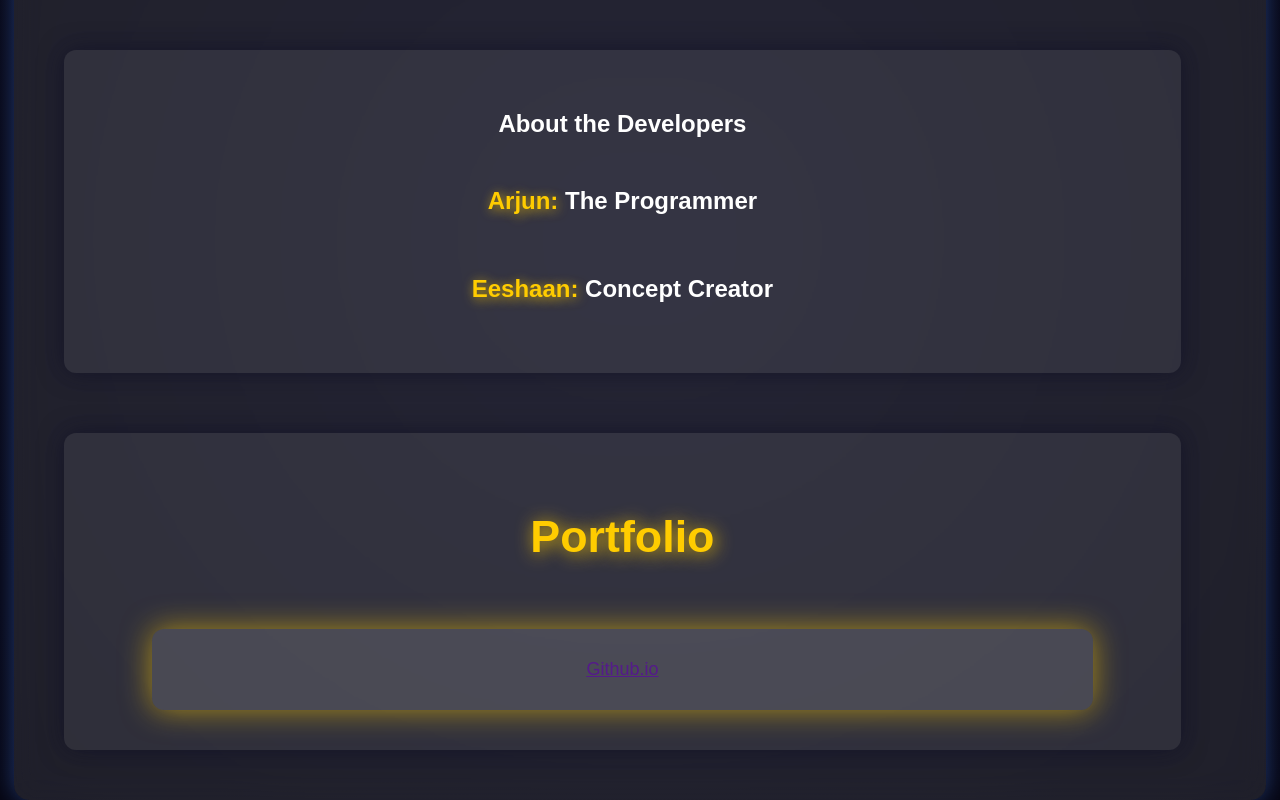
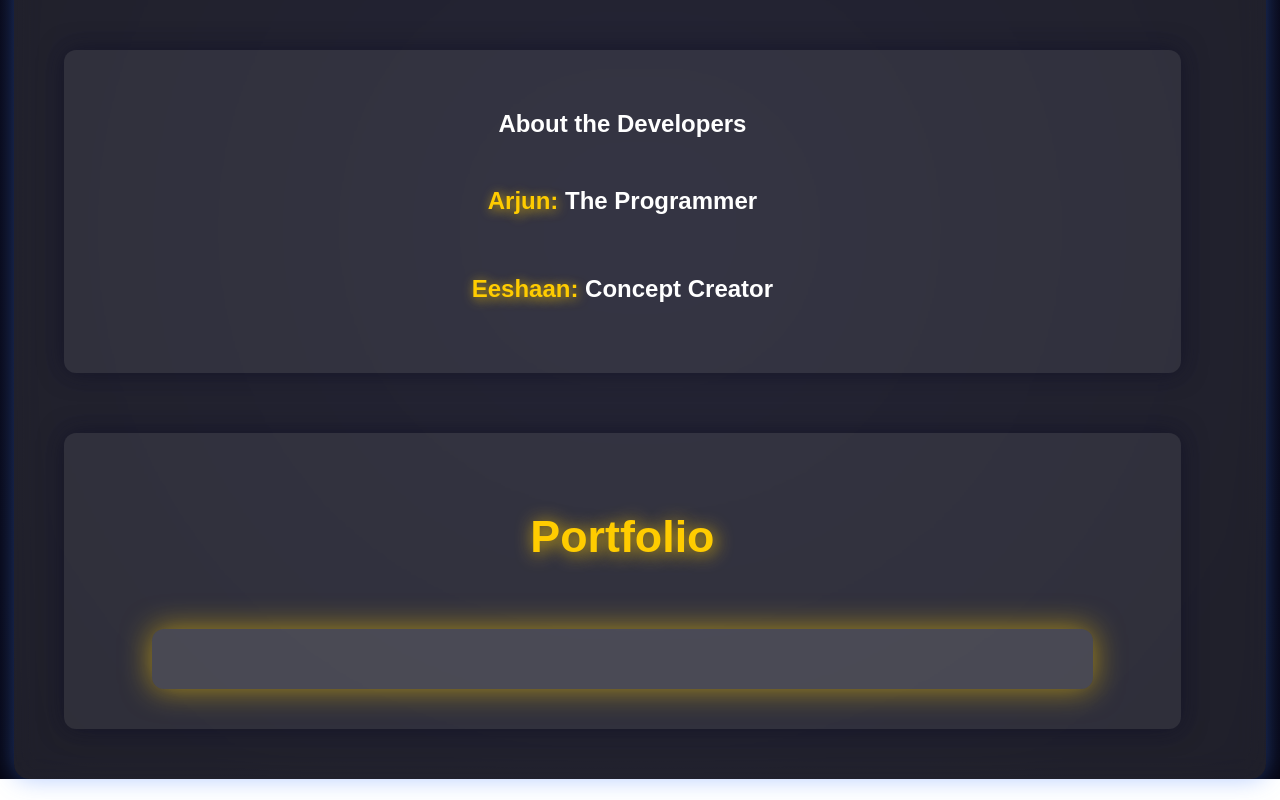
Before and after one commit to ArjunDev95/BlueMoonStudio, a plain HTML site: page index.html in a window 1280 px wide. Shown: the part 322-1122 px from the top of the page. After the commit the page ends 1101 px from the top, so only its background shows below. Drawn offline with Linux system fonts and the light colour scheme.

Commit message:
index.html

```diff
--- a/index.html
+++ b/index.html
@@ -183,7 +183,7 @@
                 <div class="portfolio-desc"></div>
                 <div class="portfolio-desc"></div>
                 <div class="portfolio-desc"></div>
-                <div class="portfolio-desc"> <a href="">Github.io</a></div>
+                <div class="portfolio-desc"> <a href=""></a></div>
 
             </div>
         </div>
```
